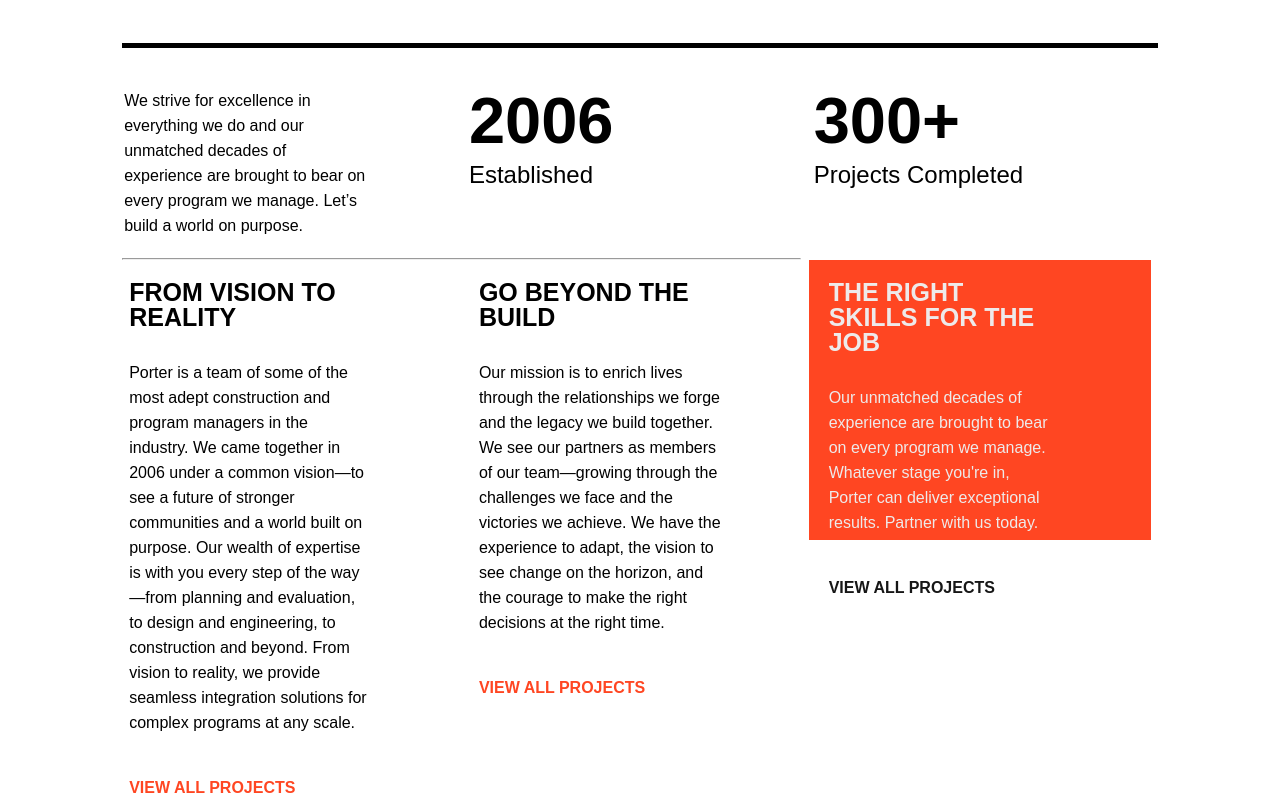
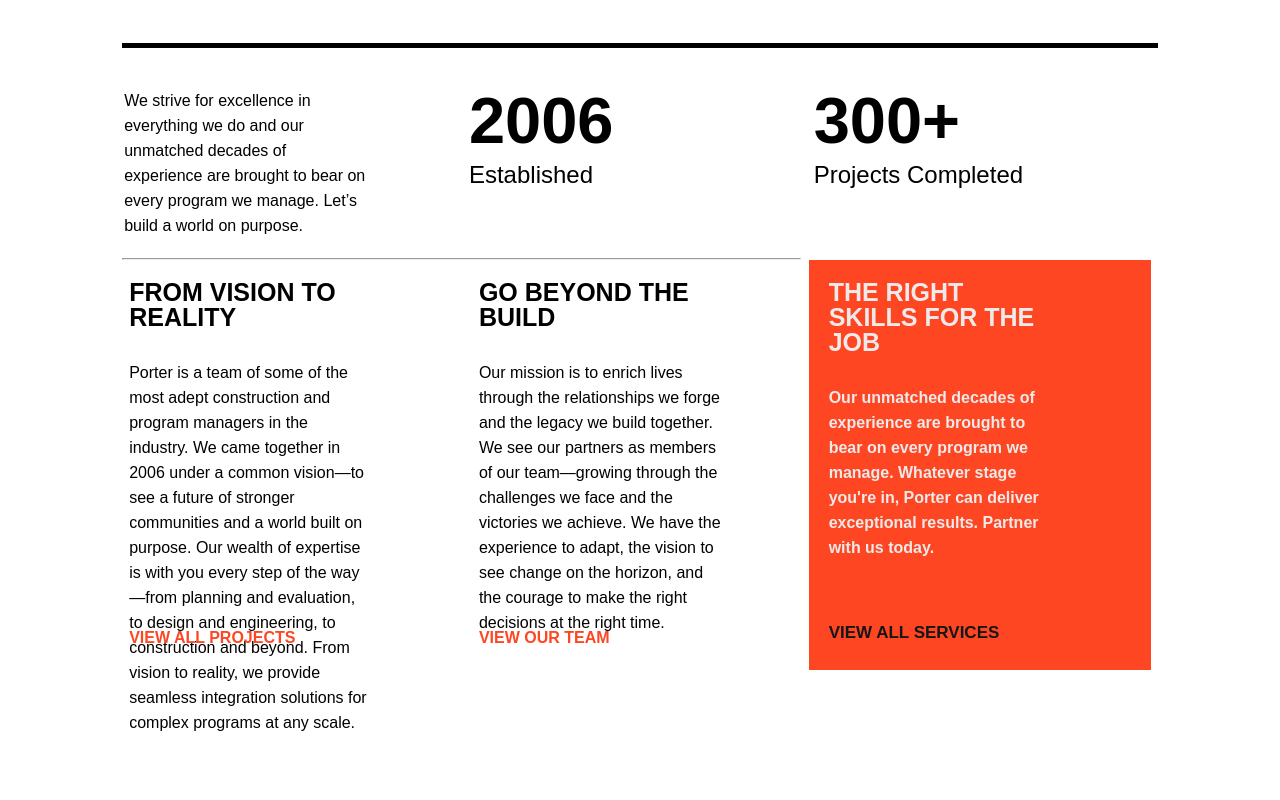
Before and after one commit to Md7113/Porter-LLC, a React (Create React App) app: page / in a window 1280 px wide. Shown: the part 1024-1824 px from the top of the page. After the commit the page ends 1759 px from the top, so only its background shows below. Built offline with nearby package versions, Linux system fonts and the light colour scheme; a web font is replaced by a local one.

Commit message:
changed the text and links on the home page

```diff
--- a/src/components/CardTextLink.js
+++ b/src/components/CardTextLink.js
@@ -1,13 +1,32 @@
 import React from 'react';
-import { Link } from 'react-router-dom';
+// import { Link } from 'react-router-dom';
+import { useNavigate } from 'react-router-dom';
 
 const CardTitleText = (props) => {
-  let classes = 'text_link_format ' + props.className;
+	let classes = 'text_link_format ' + props.className;
+	const navigate = useNavigate();
+
+	const handleLink = (e) => {
+		switch (e.target.textContent) {
+			case 'VIEW ALL PROJECTS':
+				navigate('/projects');
+				break;
+			case 'VIEW OUR TEAM':
+				navigate('/team');
+				break;
+			case 'VIEW ALL SERVICES':
+				navigate('/services');
+				break;
+			default:
+				break;
+		}
+	};
+
 	return (
-		<div className= {classes}>
+		<div className={classes}>
 			<h3>{props.title}</h3>
 			<p>{props.content}</p>
-			<Link to="/projects">VIEW ALL PROJECTS</Link>
+			<span onClick={handleLink}>{props.linkContent}</span>
 		</div>
 	);
 };
--- a/src/components/Carousel.js
+++ b/src/components/Carousel.js
@@ -49,7 +49,7 @@
 				swipeable={true}
 				draggable={true}
 				autoPlay={true}
-				autoPlaySpeed={3000}
+				autoPlaySpeed={7000}
 				keyBoardControl={true}
 				containerClass="container"
 				renderButtonGroupOutside={true}
--- a/src/components/home/HomeContent.js
+++ b/src/components/home/HomeContent.js
@@ -25,21 +25,24 @@
 					content={line1.section3[1]}/>
 			</CardContainer>
 			<hr className='hr'/>
-			<CardContainer className="card_padding">
+			<CardContainer className="card_padding card_height">
 				<TextLink
 					className="line_spacing"
 					title={line2.section1[0]}
 					content={line2.section1[1]}
+					linkContent={line2.section1[2]}
 				/>
 				<TextLink
 					className="line_spacing"
 					title={line2.section2[0]}
 					content={line2.section2[1]}
+					linkContent={line2.section2[2]}
 				/>
 				<TextLink
 					className="line_spacing contrast_card"
 					title={line2.section3[0]}
 					content={line2.section3[1]}
+					linkContent={line2.section3[2]}
 				/>
 			</CardContainer >
 			</Fade>
--- a/src/css/components/CardTitleText.css
+++ b/src/css/components/CardTitleText.css
@@ -1,23 +1,41 @@
 .contrast_card {
     background-color: var(--red_orange);
-    padding: 20px 20px 260px;
+    padding: 20px 20px;
     margin: -20px 0 -20px -20px;
     color:var(--ebb_white);
+    font-weight:600;
+}
 
+.text_link_format {
+    display:flex;
+    flex-direction: column;
+    justify-self: flex-end;
+    align-content: center;
 }
-.text_link_format h3{
+ h3{
     font-weight: 900;
     font-size: 25px;
     padding-bottom: 30px;
 }
 .text_link_format p{
     padding-bottom: 40px;
+    height: 265px;
 }
 
-.text_link_format a{
+.text_link_format span{
     font-weight: 700;
     color: var(--red_orange);
 }
-.contrast_card > a{
+.text_link_format span:hover{
     color: var(--porter_black);
 }
+.contrast_card > span{
+    color: var(--porter_black);
+    font-size: 17px;
+}
+.contrast_card > span:hover{
+    color: var(--ebb_white);
+}
+.contrast_card p{
+    height: 235px;
+}
--- a/src/css/components/CardsContainer.css
+++ b/src/css/components/CardsContainer.css
@@ -5,7 +5,6 @@
 
 .card_row div {
     width: 33%;
-    height: 150px;
 }
 
 .border_top {
--- a/src/css/pages/AllProjects.css
+++ b/src/css/pages/AllProjects.css
@@ -28,7 +28,7 @@
     display:flex;
     flex-direction: column;
     align-items: center;
-    background-color: white;
+    background-color: var(--ebb_white);
     width: 30vw;
     min-width: 300px;
     max-width:520px;
--- a/src/css/pages/Services.css
+++ b/src/css/pages/Services.css
@@ -5,15 +5,14 @@
 .servicesContainer hr{
 	width: 65%;
     color: var(--red_orange);
-    /* color: white; */
+    height: 5px;
+    background-color: var(--red_orange);
 }
 
 .servicesContainer h2 {
 	color: var(--red_orange);
-    /* color: white; */
 	font-size: 65px;
 	border-top: 8px solid var(--red_orange);
-	/* border-top: 8px solid white; */
 	margin-bottom: 20px;
 	padding-top: 20px;
 }
@@ -40,7 +39,9 @@
     color: white;
     font-size: 32px;
     margin: 20px;
+    padding-bottom: 10px;
     font-weight: 700;
+    border-bottom: 3px solid var(--red_orange)
 }
 .serviceDescription{
     color: white;
--- a/src/utils/homeContent.js
+++ b/src/utils/homeContent.js
@@ -6,9 +6,9 @@
             section3: ['300+', 'Projects Completed']
         },
         {
-            section1: ['FROM VISION TO REALITY', 'Porter is a team of some of the most adept construction and program managers in the industry. We came together in 2006 under a common vision—to see a future of stronger communities and a world built on purpose. Our wealth of expertise is with you every step of the way—from planning and evaluation, to design and engineering, to construction and beyond. From vision to reality, we provide seamless integration solutions for complex programs at any scale.'],
-            section2: ['GO BEYOND THE BUILD', 'Our mission is to enrich lives through the relationships we forge and the legacy we build together. We see our partners as members of our team—growing through the challenges we face and the victories we achieve. We have the experience to adapt, the vision to see change on the horizon, and the courage to make the right decisions at the right time.'],
-            section3: ['THE RIGHT SKILLS FOR THE JOB', 'Our unmatched decades of experience are brought to bear on every program we manage. Whatever stage you\'re in, Porter can deliver exceptional results. Partner with us today.']
+            section1: ['FROM VISION TO REALITY', 'Porter is a team of some of the most adept construction and program managers in the industry. We came together in 2006 under a common vision—to see a future of stronger communities and a world built on purpose. Our wealth of expertise is with you every step of the way—from planning and evaluation, to design and engineering, to construction and beyond. From vision to reality, we provide seamless integration solutions for complex programs at any scale.','VIEW ALL PROJECTS'],
+            section2: ['GO BEYOND THE BUILD', 'Our mission is to enrich lives through the relationships we forge and the legacy we build together. We see our partners as members of our team—growing through the challenges we face and the victories we achieve. We have the experience to adapt, the vision to see change on the horizon, and the courage to make the right decisions at the right time.','VIEW OUR TEAM'],
+            section3: ['THE RIGHT SKILLS FOR THE JOB', 'Our unmatched decades of experience are brought to bear on every program we manage. Whatever stage you\'re in, Porter can deliver exceptional results. Partner with us today.','VIEW ALL SERVICES']
         }
     ];
     return homeInformation;
--- a/src/utils/projectFile.js
+++ b/src/utils/projectFile.js
@@ -43,7 +43,7 @@
         },
         {
             id: 3,
-            businessName: 'MASONIC HOMES OF CALIFORNIA - THE PAVILLION AT ACACIA CREEK ASSISTED LIVING AND MEMORY CARE',
+            businessName: 'MASONIC HOMES OF CALIFORNIA ',
             location: 'UNION CITY, CA',
             description: 'New construction, including two floors of wood-framed construction over concrete podium with a 13,000 (sf) garage underneath. The 2nd floor (11,800 sf) is designed as a 12-apartment assisted living facility with each resident and the 1st floor (12,500 sf) is designed as a 12-apartment memory care facility. Nestled in the hills of Union City overlooking the San Francisco Bay, the Pavilion is a residence for seniors experiencing memory loss conditions or requiring assistance with day-to-day activities. Surrounded by lush greenery and bay views, the Pavilion’s well-appointed apartments circle a dynamic gathering space.',
             size: '37,300',
```
